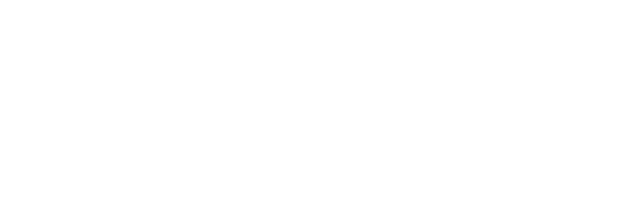
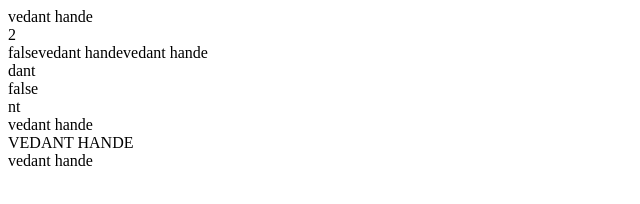
Before and after one commit to Vedant-Hande/JavaScript, a plain HTML site: page Stirngs/index.html in a window 1280 px wide. Shown: the whole page, without its empty margins (0-640 px from the left). Drawn offline with Linux system fonts and the light colour scheme.

Commit message:
Stirngs Updated

```diff
--- a/Stirngs/index.html
+++ b/Stirngs/index.html
@@ -14,27 +14,16 @@
       );
       // if yu want's to print the output of an js on the browser window than we use the {document.write()} method.
 
-      // document.write(real_name, "<br>");
-      // document.write(real_name.indexOf("d"), "<br>");
-      // document.write(real_name.endsWith("d")); // it reutrn ture or false
-      // document.write(real_name.repeat(2), "<br>");
-      // document.write(real_name.slice(2, 6), "<br>");
-      // document.write(real_name.startsWith("t", 3), "<br>");
-      // document.write(real_name.substring(4, 7), "<br>");
-      // document.write(real_name.toLocaleLowerCase(), "<br>");
-      // document.write(real_name.toUpperCase(), "<br>");
-      // document.write(real_name.valueOf(), "<br>");
-
-      console.log(real_name, "<br>");
-      console.log(real_name.indexOf("d"), "<br>");
-      console.log(real_name.endsWith("d"), "<br>"); // it reutrn ture or false
-      console.log(real_name.repeat(2), "<br>");
-      console.log(real_name.slice(2, 6), "<br>");
-      console.log(real_name.startsWith("t", 3), "<br>");
-      console.log(real_name.substring(4, 7), "<br>");
-      console.log(real_name.toLocaleLowerCase(), "<br>");
-      console.log(real_name.toUpperCase(), "<br>");
-      console.log(real_name.valueOf(), "<br>");
+      document.write(real_name, "<br>");
+      document.write(real_name.indexOf("d"), "<br>");
+      document.write(real_name.endsWith("d")); // it reutrn ture or false
+      document.write(real_name.repeat(2), "<br>");
+      document.write(real_name.slice(2, 6), "<br>");
+      document.write(real_name.startsWith("t", 3), "<br>");
+      document.write(real_name.substring(4, 7), "<br>");
+      document.write(real_name.toLocaleLowerCase(), "<br>");
+      document.write(real_name.toUpperCase(), "<br>");
+      document.write(real_name.valueOf(), "<br>");
     </script>
   </body>
 </html>
```
Also changed, not shown: Stirngs/script.js (added, +16 -0 lines).
